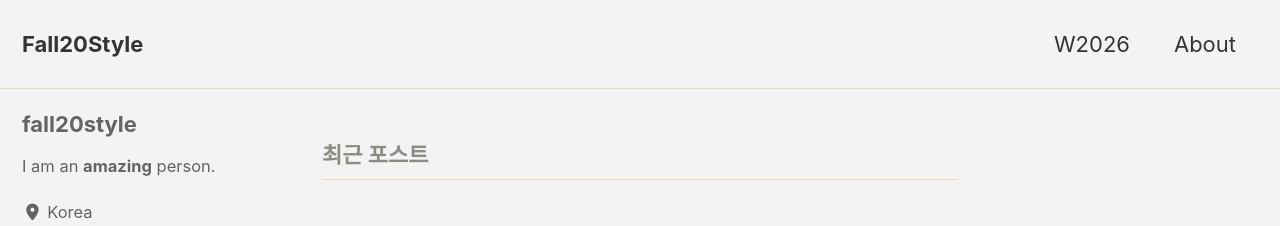
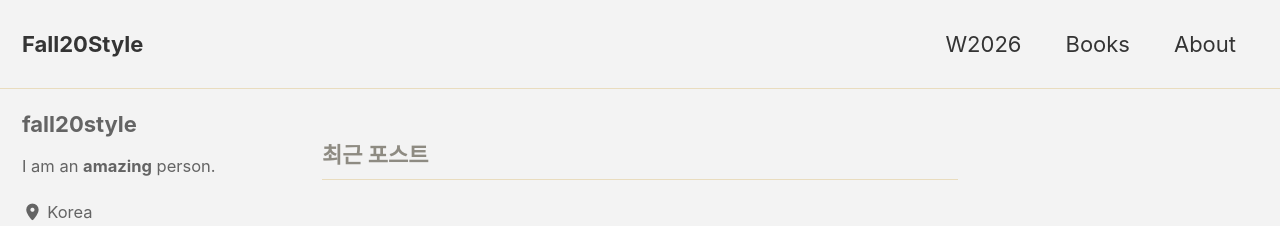
Before and after one commit to fall20style/fall20style.github.io, a Jekyll site: the page built from index.html, in a window 1280 px wide. Shown: the top 226 px of the page. Built offline with Jekyll 4.4.1, drawn with Linux system fonts in a browser that asks for light colours; cached includes are drawn as plain includes; the list of posts is cut into pages by our own code.

Commit message:
Update navigation.yml

```diff
--- a/_data/navigation.yml
+++ b/_data/navigation.yml
@@ -4,6 +4,8 @@ main:
   #  url: https://mmistakes.github.io/minimal-mistakes/docs/quick-start-guide/
    - title: "W2026"
      url: /W2026/
+   - title: "Books"
+     url: /Books/
    - title: "About"
      url: /about/
   # - title: "Sample Posts"
```
